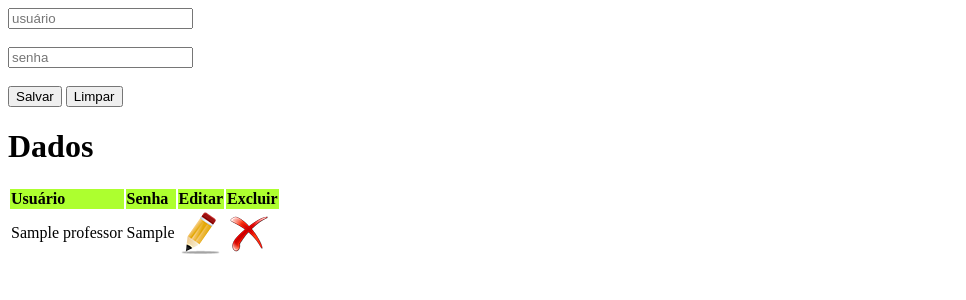
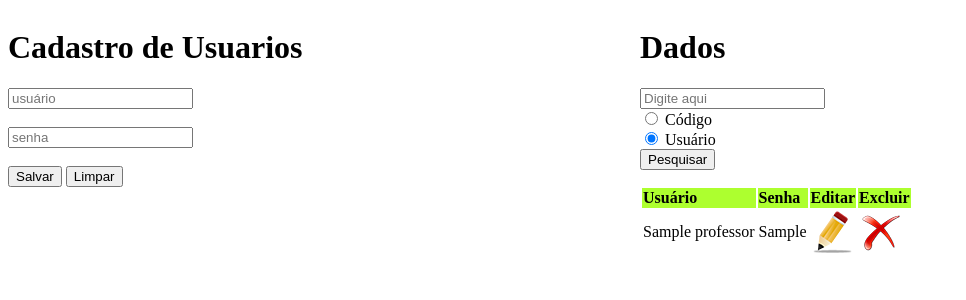
Before and after one commit to carlosestevaobs/Aulas-PHP, a PHP site: page / in a window 1280 px wide. Shown: the top 300 px of the page, without its empty margins (0-966 px from the left). Run offline with PHP 8.4, Linux system fonts and the light colour scheme; tables that the repository leaves empty or names only in its code hold one stand-in row (values such as "Sample post").

Commit message:
atualização

```diff
--- /dev/null
+++ b/PHP e MySQL/CRUDsemOO/estilo.css
@@ -0,0 +1,9 @@
+#cadastro {
+    float: left;
+    width: 50%;
+}
+
+#pesquisa {
+    float: right;
+    width: 50%;
+}
--- a/PHP e MySQL/CRUDsemOO/index.php
+++ b/PHP e MySQL/CRUDsemOO/index.php
@@ -5,11 +5,11 @@ if (isset($_GET['id'])) {
     $botao = "Editar";
     $sql = "SELECT * FROM tb_professor where pro_id = ".$_GET['id'];
         $pesquisar = mysqli_query($conexao, $sql);
-          while ($linha = $pesquisar->fetch_assoc()) {
-           $id = $linha['pro_id'];
-            $nome = $linha['pro_nome'];
-            $senha = $linha['pro_senha'];
-          }
+          $vetor = $pesquisar->fetch_assoc();
+           $id = $vetor['pro_id'];
+            $nome = $vetor['pro_nome'];
+            $senha = $vetor['pro_senha'];
+
 } else {
     $endereco = "salvar.php";
     $botao = "Salvar";
@@ -19,8 +19,12 @@ if (isset($_GET['id'])) {
 }
 ?>
 <html>
-    <head></head>
+    <head>
+    <link rel="stylesheet" type="text/css" href="estilo.css">
+    </head>
     <body>
+    <div id="cadastro">
+    <h1> Cadastro de Usuarios</h1>
         <form method="POST" action="<?php echo $endereco;?>">
             <input type="hidden" name="id" value="<?php echo $id;?>">
             <input type="text" name="usuario" placeholder="usuário" value="<?php echo $nome;?>"> <br/> <br/>
@@ -28,10 +32,37 @@ if (isset($_GET['id'])) {
             <input type="submit" value="<?php echo $botao;?>">
             <input type="reset" value="Limpar">
         </form>
+    </div>
+    <div id="pesquisa">
+        <h1> Dados </h1>
+        <form method="GET" action="index.php">
+            <input type="text" name="pesquisa" placeholder="Digite aqui"> <br>
+            <input type="radio" name="tipo" value="0"> Código <br>
+            <input type="radio" name="tipo" value="1" checked> Usuário <br>
+            <input type="submit" value="Pesquisar">
+        </form>
         <?php
-        $sql = "SELECT * FROM tb_professor order by pro_id asc";
+        if (isset($_GET['pesquisa'])) {
+            if ($_GET['tipo'] == 1) {
+                $sql = "SELECT * FROM tb_professor where pro_nome like '%".$_GET['pesquisa']."%' order by pro_id asc;";
+            } else {
+                $numerica = is_numeric($_GET['pesquisa']);
+
+                if ($numerica == 1) {
+                $sql = "SELECT * FROM tb_professor where pro_id = ".$_GET['pesquisa'].";";
+                }
+                else {
+                    echo "O valor digitado não é um número. Retornamos todos os registros";
+                    $sql = "SELECT * FROM tb_professor order by pro_id asc;";
+                }
+            }
+        } else {
+            $sql = "SELECT * FROM tb_professor order by pro_id asc;";
+        }
         $pesquisar = mysqli_query($conexao, $sql);
-        echo "<h1> Dados </h1> <table >"
+        $quantidade = mysqli_num_rows($pesquisar);
+       if ($quantidade > 0) {
+        echo " <table >"
         . "<tr><td bgcolor='GreenYellow'> <b> Usuário </b> </td>"
         . "<td bgcolor='GreenYellow'> <b> Senha </b> </td>"
         . "<td bgcolor='GreenYellow'> <b> Editar </b> </td>"
@@ -44,6 +75,9 @@ if (isset($_GET['id'])) {
                     ."<td><a href='excluir.php?id=".$linha['pro_id']."'><img src='imagens/excluir.png' ></a></td>";
         }
         echo "</table>";
-        ?>
+    } else {
+        echo "Nenhum dado encontrado";
+    } ?>
+    </div>
     </body>
 </html>
```
